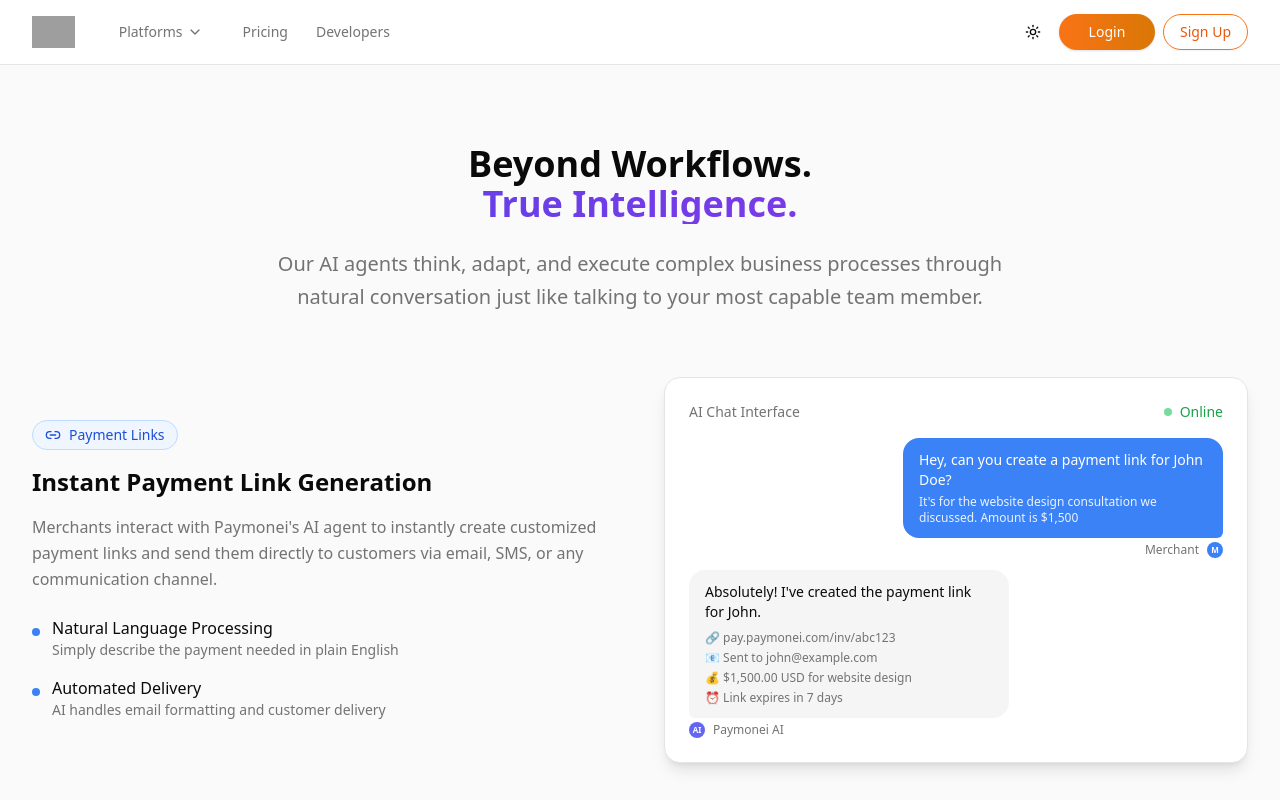
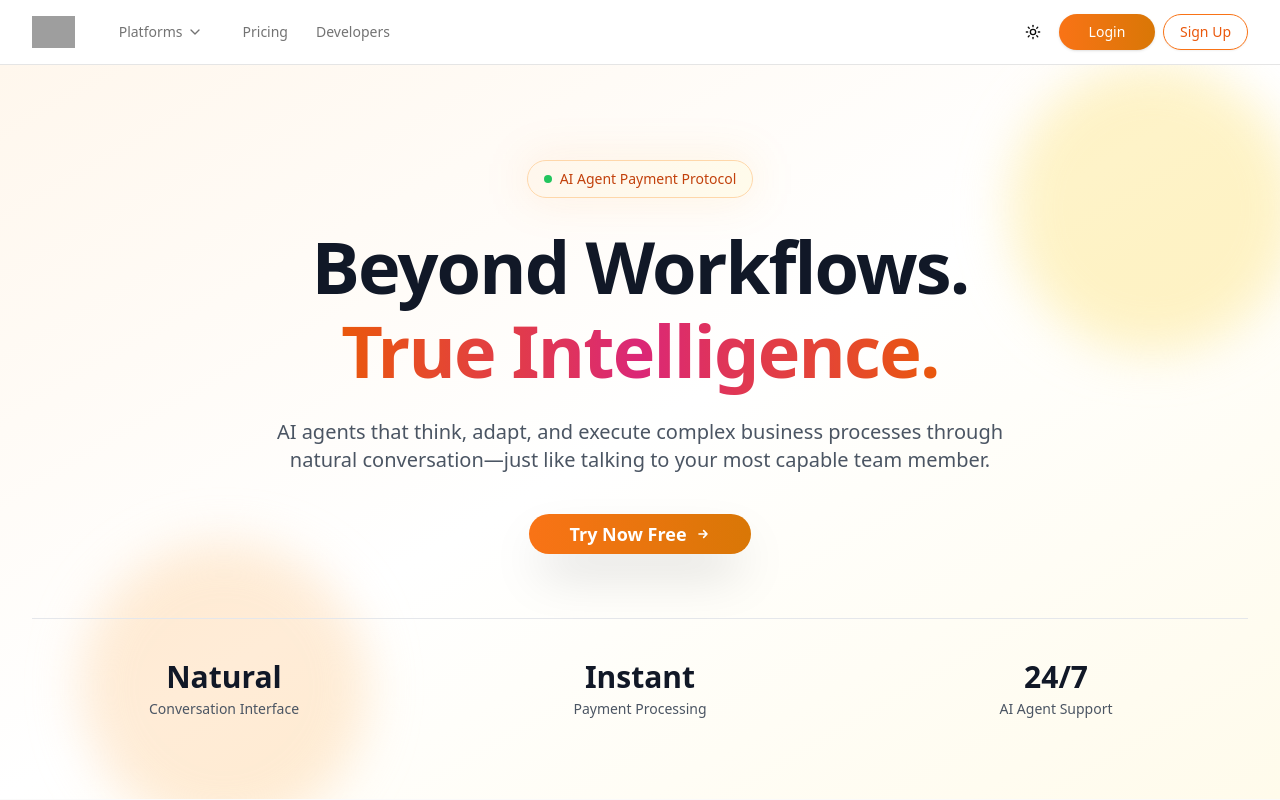
Before and after one commit to omniasky/paymonei-website, a Next.js app: page /a2a-protocols in a window 1280 px wide. Shown: the top 800 px of the page. Built offline with nearby package versions, Linux system fonts and the light colour scheme; grey boxes are pictures that could not be loaded.

Commit message:
update pricing page design

```diff
--- a/src/app/a2a-protocols/page.tsx
+++ b/src/app/a2a-protocols/page.tsx
@@ -50,6 +50,125 @@ export default function A2AProtocolPage() {
     <>
       <Navbar />
       <div className="min-h-screen pt-16">
+        {/* Hero Section */}
+        <section className="relative overflow-hidden bg-white dark:bg-gray-900">
+          {/* Animated gradient background */}
+          <div className="absolute inset-0">
+            <div className="absolute inset-0 bg-gradient-to-br from-orange-50 via-white to-amber-50 dark:from-gray-900 dark:via-gray-900 dark:to-orange-950/10" />
+
+            {/* Animated gradient orbs */}
+            <div
+              className="absolute top-0 -right-4 w-72 h-72 bg-amber-200 dark:bg-amber-700 rounded-full mix-blend-multiply dark:mix-blend-normal filter blur-xl opacity-20 dark:opacity-20 animate-pulse"
+              style={{ animationDelay: "2s" }}
+            />
+            <div
+              className="absolute -bottom-8 left-20 w-72 h-72 bg-orange-200 dark:bg-orange-700 rounded-full mix-blend-multiply dark:mix-blend-normal filter blur-xl opacity-20 dark:opacity-20 animate-pulse"
+              style={{ animationDelay: "4s" }}
+            />
+          </div>
+
+          <div className="relative">
+            <div className="max-w-7xl mx-auto px-2 xs:px-4 sm:px-6 lg:px-8 pt-16 pb-12 sm:pt-20 sm:pb-16 lg:pt-24 lg:pb-20">
+              <div className="text-center">
+                {/* Badge */}
+                <div className="flex justify-center mb-6 sm:mb-8">
+                  <div className="relative">
+                    <div className="absolute inset-0 bg-gradient-to-r from-orange-500/20 to-amber-500/20 blur-xl animate-pulse" />
+                    <div className="relative inline-flex items-center gap-2 px-3 py-1.5 sm:px-4 sm:py-2 rounded-full bg-gradient-to-r from-orange-50 to-amber-50 dark:from-orange-900/50 dark:to-amber-900/50 border border-orange-200 dark:border-orange-800">
+                      <span className="relative flex h-2 w-2">
+                        <span className="animate-ping absolute inline-flex h-full w-full rounded-full bg-green-400 opacity-75"></span>
+                        <span className="relative inline-flex rounded-full h-2 w-2 bg-green-500"></span>
+                      </span>
+                      <span className="text-xs sm:text-sm font-medium text-orange-700 dark:text-orange-300">
+                        AI Agent Payment Protocol
+                      </span>
+                    </div>
+                  </div>
+                </div>
+
+                {/* Title */}
+                <h1 className="text-3xl sm:text-4xl md:text-5xl lg:text-6xl xl:text-7xl font-bold tracking-tight">
+                  <span className="block text-gray-900 dark:text-white mb-2 sm:mb-3">
+                    Beyond Workflows.
+                  </span>
+                  <span className="block">
+                    <span className="relative inline-block">
+                      <span className="relative text-transparent bg-clip-text bg-gradient-to-r from-orange-600 via-pink-600 to-orange-600">
+                        True Intelligence.
+                      </span>
+                    </span>
+                  </span>
+                </h1>
+
+                {/* Subtitle */}
+                <p className="mt-6 sm:mt-8 text-base sm:text-lg md:text-xl text-gray-600 dark:text-gray-400 max-w-3xl mx-auto font-normal leading-relaxed">
+                  AI agents that think, adapt, and execute complex business
+                  processes through natural conversation—just like talking to
+                  your most capable team member.
+                </p>
+
+                {/* CTA Button */}
+                <div className="mt-8 sm:mt-10 flex justify-center">
+                  <a href="https://app.paymonei.com/auth/register">
+                    <Button
+                      size="lg"
+                      className="group relative rounded-full px-6 sm:px-8 lg:px-10 py-3 sm:py-4 lg:py-5 text-sm sm:text-base lg:text-lg font-semibold bg-gradient-to-r from-orange-500 to-amber-600 text-white hover:from-orange-600 hover:to-amber-700 shadow-2xl hover:shadow-3xl hover:scale-105 transition-all duration-300"
+                    >
+                      <span className="absolute inset-0 rounded-full bg-white opacity-0 group-hover:opacity-10 transition-opacity duration-300" />
+                      <span className="relative flex items-center justify-center">
+                        Try Now Free
+                        <svg
+                          className="ml-2 w-4 h-4 sm:w-5 sm:h-5 transition-transform group-hover:translate-x-1"
+                          fill="none"
+                          stroke="currentColor"
+                          strokeWidth={2.5}
+                          viewBox="0 0 24 24"
+                        >
+                          <path
+                            strokeLinecap="round"
+                            strokeLinejoin="round"
+                            d="M13 7l5 5m0 0l-5 5m5-5H6"
+                          />
+                        </svg>
+                      </span>
+                    </Button>
+                  </a>
+                </div>
+
+                {/* Key Features - Quick highlights */}
+                <div className="mt-12 sm:mt-16 pt-8 sm:pt-10 border-t border-gray-200 dark:border-gray-800">
+                  <div className="grid grid-cols-1 sm:grid-cols-3 gap-6 sm:gap-8">
+                    <div className="flex flex-col items-center">
+                      <div className="text-2xl sm:text-3xl font-bold text-gray-900 dark:text-white">
+                        Natural
+                      </div>
+                      <div className="text-xs sm:text-sm text-gray-600 dark:text-gray-400 mt-1">
+                        Conversation Interface
+                      </div>
+                    </div>
+                    <div className="flex flex-col items-center">
+                      <div className="text-2xl sm:text-3xl font-bold text-gray-900 dark:text-white">
+                        Instant
+                      </div>
+                      <div className="text-xs sm:text-sm text-gray-600 dark:text-gray-400 mt-1">
+                        Payment Processing
+                      </div>
+                    </div>
+                    <div className="flex flex-col items-center">
+                      <div className="text-2xl sm:text-3xl font-bold text-gray-900 dark:text-white">
+                        24/7
+                      </div>
+                      <div className="text-xs sm:text-sm text-gray-600 dark:text-gray-400 mt-1">
+                        AI Agent Support
+                      </div>
+                    </div>
+                  </div>
+                </div>
+              </div>
+            </div>
+          </div>
+        </section>
+
         {/* Merchant AI Use Cases Section */}
         <section
           id="use-cases"
@@ -58,9 +177,9 @@ export default function A2AProtocolPage() {
           <div className="max-w-7xl mx-auto">
             <div className="text-center mb-16">
               <h2 className="text-3xl sm:text-4xl font-bold mb-6">
-                <span className="text-foreground">Beyond Workflows.</span>
-                <span className="block text-transparent bg-clip-text bg-gradient-to-r from-indigo-600 to-purple-600">
-                  True Intelligence.
+                <span className="text-foreground">Intelligence Peers with</span>
+                <span className="block text-transparent bg-clip-text bg-gradient-to-r from-orange-600 via-pink-600 to-orange-600">
+                  Adaptive Thinking.
                 </span>
               </h2>
               <p className="text-xl text-muted-foreground max-w-3xl mx-auto leading-relaxed">
@@ -112,8 +231,8 @@ export default function A2AProtocolPage() {
                 </div>
 
                 <div className="relative">
-                  <div className="bg-card border rounded-2xl p-6 shadow-lg">
-                    <div className="space-y-4">
+                  <div className="bg-card border rounded-2xl p-6 shadow-lg min-h-[380px] flex flex-col">
+                    <div className="space-y-4 flex-1">
                       <div className="flex items-center justify-between mb-4">
                         <span className="text-sm text-muted-foreground">
                           AI Chat Interface
@@ -183,8 +302,8 @@ export default function A2AProtocolPage() {
               <div className="grid grid-cols-1 lg:grid-cols-2 gap-12 items-center">
                 <div className="order-2 lg:order-1">
                   <div className="relative">
-                    <div className="bg-card border rounded-2xl p-6 shadow-lg">
-                      <div className="space-y-4">
+                    <div className="bg-card border rounded-2xl p-6 shadow-lg min-h-[380px] flex flex-col">
+                      <div className="space-y-4 flex-1">
                         <div className="flex items-center justify-between mb-4">
                           <span className="text-sm text-muted-foreground">
                             AI Chat Interface
@@ -329,8 +448,8 @@ export default function A2AProtocolPage() {
                 </div>
 
                 <div className="relative">
-                  <div className="bg-card border rounded-2xl p-6 shadow-lg">
-                    <div className="space-y-4">
+                  <div className="bg-card border rounded-2xl p-6 shadow-lg min-h-[380px] flex flex-col">
+                    <div className="space-y-4 flex-1">
                       <div className="flex items-center justify-between mb-4">
                         <span className="text-sm text-muted-foreground">
                           AI Chat Interface
@@ -1300,10 +1419,10 @@ export default function A2AProtocolPage() {
                               <div className="max-w-xs">
                                 <div className="bg-muted rounded-2xl rounded-bl-md px-4 py-3">
                                   <p className="text-sm">
-                                    Perfect! I&apos;ve analyzed your requirements
-                                    and found 2 excellent remote engineers
-                                    specializing in modern landing pages and
-                                    Vercel deployment.
+                                    Perfect! I&apos;ve analyzed your
+                                    requirements and found 2 excellent remote
+                                    engineers specializing in modern landing
+                                    pages and Vercel deployment.
                                   </p>
                                   <p className="text-xs text-muted-foreground mt-2">
                                     🔍 Searching global talent pool...
@@ -1388,7 +1507,9 @@ export default function A2AProtocolPage() {
                                   </p>
                                   <div className="text-xs text-amber-700 mt-2 space-y-1">
                                     <p>🎨 Landing page design: $120</p>
-                                    <p>⚡ VibeCooding-style development: $150</p>
+                                    <p>
+                                      ⚡ VibeCooding-style development: $150
+                                    </p>
                                     <p>🚀 Vercel deployment & setup: $30</p>
                                     <p className="font-medium pt-1 border-t border-amber-200">
                                       Total: $300 (within budget!)
@@ -1468,7 +1589,8 @@ export default function A2AProtocolPage() {
                                   </p>
                                   <div className="text-xs text-purple-700 mt-2 space-y-1">
                                     <p>
-                                      🌐 Landing page: sarah-startup-v1.vercel.app
+                                      🌐 Landing page:
+                                      sarah-startup-v1.vercel.app
                                     </p>
                                     <p>📱 Mobile responsive ✓</p>
                                     <p>⚡ PageSpeed: 95/100 ✓</p>
@@ -1494,8 +1616,8 @@ export default function A2AProtocolPage() {
                               <div className="max-w-xs">
                                 <div className="bg-blue-500 text-white rounded-2xl rounded-br-md px-4 py-3">
                                   <p className="text-sm">
-                                    Amazing work! The landing page is exactly what
-                                    I envisioned. Approving completion now.
+                                    Amazing work! The landing page is exactly
+                                    what I envisioned. Approving completion now.
                                   </p>
                                 </div>
                                 <div className="flex items-center justify-end gap-2 mt-1">
@@ -1623,7 +1745,7 @@ export default function A2AProtocolPage() {
                 </div>
                 <h2 className="text-4xl sm:text-5xl lg:text-6xl font-bold mb-6">
                   <span className="text-foreground">Protocol</span>
-                  <span className="text-transparent bg-clip-text bg-gradient-to-r from-purple-600 via-pink-600 to-indigo-600">
+                  <span className="text-transparent bg-clip-text bg-gradient-to-r from-orange-600 via-pink-600 to-orange-600">
                     {" "}
                     Infrastructure
                   </span>
@@ -1685,8 +1807,8 @@ export default function A2AProtocolPage() {
                               Intent Resolution
                             </h4>
                             <p className="text-xs text-muted-foreground">
-                              Natural language to structured payment instructions
-                              conversion
+                              Natural language to structured payment
+                              instructions conversion
                             </p>
                           </div>
                         </div>
@@ -1710,7 +1832,9 @@ export default function A2AProtocolPage() {
                               />
                             </svg>
                           </div>
-                          <h3 className="text-lg font-semibold">Protocol Core</h3>
+                          <h3 className="text-lg font-semibold">
+                            Protocol Core
+                          </h3>
                         </div>
                         <div className="space-y-3">
                           <div className="bg-gradient-to-r from-purple-500/10 to-pink-500/10 border border-purple-500/20 rounded-xl p-4">
@@ -1780,8 +1904,8 @@ export default function A2AProtocolPage() {
                               Multi-chain Bridge
                             </h4>
                             <p className="text-xs text-muted-foreground">
-                              Bridge protocols supports offer seamless data value
-                              transfer
+                              Bridge protocols supports offer seamless data
+                              value transfer
                             </p>
                           </div>
                           <div className="bg-card/50 backdrop-blur border border-border/50 rounded-xl p-4">
@@ -1807,7 +1931,9 @@ export default function A2AProtocolPage() {
                           <div className="w-12 h-12 bg-gradient-to-br from-blue-500 to-cyan-500 rounded-full flex items-center justify-center text-white font-bold">
                             1
                           </div>
-                          <p className="text-xs mt-2 text-center">User Intent</p>
+                          <p className="text-xs mt-2 text-center">
+                            User Intent
+                          </p>
                         </div>
                         <div className="hidden lg:block w-full max-w-[100px] h-0.5 bg-gradient-to-r from-blue-500 to-purple-500"></div>
                         <div className="flex flex-col items-center">
@@ -1861,15 +1987,15 @@ export default function A2AProtocolPage() {
                     </div>
                     <h3 className="text-3xl sm:text-4xl font-bold mb-4">
                       <span className="text-foreground">The Autonomous</span>
-                      <span className="text-transparent bg-clip-text bg-gradient-to-r from-indigo-600 via-purple-600 to-pink-600">
+                      <span className="text-transparent bg-clip-text bg-gradient-to-r from-orange-600 via-pink-600 to-orange-600">
                         {" "}
                         Economy Standard
                       </span>
                     </h3>
                     <p className="text-lg text-muted-foreground max-w-3xl mx-auto">
                       We didn&apos;t just improve payments—we architected the
-                      financial nervous system for AI. Where others offer routing,
-                      we deliver complete infrastructure.
+                      financial nervous system for AI. Where others offer
+                      routing, we deliver complete infrastructure.
                     </p>
                   </div>
 
@@ -1931,7 +2057,9 @@ export default function A2AProtocolPage() {
                               />
                             </svg>
                           </div>
-                          <h5 className="font-semibold mb-2">Unified Protocol</h5>
+                          <h5 className="font-semibold mb-2">
+                            Unified Protocol
+                          </h5>
                           <p className="text-sm text-muted-foreground">
                             Seamless bridge between traditional and blockchain
                             payment rails
@@ -1959,8 +2087,8 @@ export default function A2AProtocolPage() {
                           </div>
                           <h5 className="font-semibold mb-2">Agent Identity</h5>
                           <p className="text-sm text-muted-foreground">
-                            Verification and capability attestation for autonomous
-                            agents
+                            Verification and capability attestation for
+                            autonomous agents
                           </p>
                         </div>
                       </div>
@@ -1987,30 +2115,11 @@ export default function A2AProtocolPage() {
                             Intent Resolution
                           </h5>
                           <p className="text-sm text-muted-foreground">
-                            Natural language to structured payment transformation
+                            Natural language to structured payment
+                            transformation
                           </p>
                         </div>
                       </div>
-                    </div>
-
-                    {/* Bottom CTA */}
-                    <div className="mt-10 text-center">
-                      <Button className="rounded-full bg-gradient-to-r from-indigo-600 to-purple-600 hover:from-indigo-700 hover:to-purple-700 text-white px-6 py-3 font-medium">
-                        Developer Docs
-                        <svg
-                          className="w-5 h-5 ml-2"
-                          fill="none"
-                          viewBox="0 0 24 24"
-                          stroke="currentColor"
-                        >
-                          <path
-                            strokeLinecap="round"
-                            strokeLinejoin="round"
-                            strokeWidth={2}
-                            d="M9 5l7 7-7 7"
-                          />
-                        </svg>
-                      </Button>
                     </div>
                   </div>
                 </div>
--- a/src/app/pricing/page.tsx
+++ b/src/app/pricing/page.tsx
@@ -426,12 +426,12 @@ export default function PricingPage() {
               Ready to get started?
             </h2>
             <p className="text-lg text-muted-foreground mb-10">
-              Join businesses using Paymonei for their infrastructure.
+              Join hundreds of users using Paymonei for their infrastructure.
             </p>
             <div className="flex flex-col sm:flex-row gap-4 justify-center">
               <a
                 href="https://app.paymonei.com/signup"
-                className="inline-flex items-center justify-center gap-2 whitespace-nowrap rounded-full text-base font-semibold transition-all focus-visible:outline-none focus-visible:ring-2 focus-visible:ring-ring disabled:pointer-events-none disabled:opacity-50 bg-primary text-primary-foreground shadow-lg hover:shadow-xl hover:scale-105 h-14 px-10"
+                className="inline-flex items-center justify-center gap-2 whitespace-nowrap rounded-full text-base font-semibold transition-all focus-visible:outline-none focus-visible:ring-2 focus-visible:ring-ring disabled:pointer-events-none disabled:opacity-50 bg-gradient-to-r from-orange-600 via-pink-600 to-orange-600 text-primary-foreground shadow-lg hover:shadow-xl hover:scale-105 h-14 px-10"
               >
                 Start Free Now
               </a>
--- a/src/components/molecules/PricingCard/PricingCard.tsx
+++ b/src/components/molecules/PricingCard/PricingCard.tsx
@@ -38,7 +38,7 @@ export function PricingCard({
       )}
     >
       {isPopular && (
-        <div className="absolute -top-3 left-1/2 -translate-x-1/2 px-3 py-1 bg-primary text-primary-foreground text-xs font-medium rounded-full">
+        <div className="absolute -top-3 left-1/2 -translate-x-1/2 px-3 py-1 bg-gradient-to-r from-orange-600 via-pink-600 to-orange-600 text-primary-foreground text-xs font-medium rounded-full">
           Most Popular
         </div>
       )}
@@ -70,7 +70,7 @@ export function PricingCard({
         <Button
           className={cn(
             "w-full h-12 rounded-full text-base font-semibold",
-            isPopular && "bg-primary hover:bg-primary/90"
+            isPopular && "bg-gradient-to-r from-orange-600 via-pink-800 to-orange-600 hover:bg-gradient-to-l hover:from-pink-800 hover:via-orange-600 hover:to-pink-800"
           )}
           variant={isPopular ? "default" : "outline"}
           asChild
```
